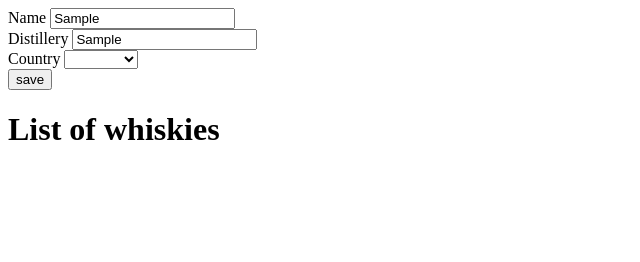
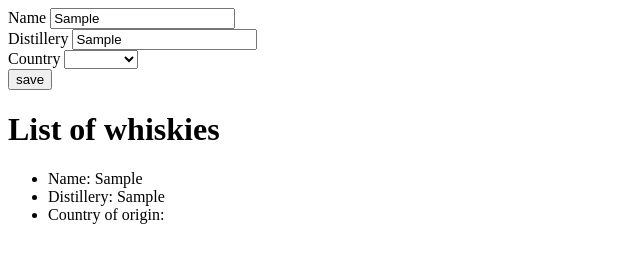
Before and after one commit to kadzer/w6weekend_homework, a plain HTML site: page index.html in a window 1280 px wide. Both pictures are taken after typing "Sample", "Sample" into the empty fields and a click on the input "save". Shown: the whole page, without its empty margins (0-640 px from the left). Drawn offline with Linux system fonts and the light colour scheme.

Commit message:
MVP complete

```diff
--- a/index.html
+++ b/index.html
@@ -20,8 +20,8 @@
         </div>
 
         <div class="form-item">
-          <label for="decade" class="primary">Country</label>
-          <select id="decade">
+          <label for="country" class="primary">Country</label>
+          <select id="country">
             <option value="" disabled selected></option>
             <option value="Scotland">Scotland</option>
             <option value="Japan">Japan</option>
--- a/js/app.js
+++ b/js/app.js
@@ -1,11 +1,24 @@
+//things called after DOM is loaded happen here
 document.addEventListener('DOMContentLoaded', () => {
   const form = document.querySelector('#new-item-form');
   form.addEventListener('submit', handleFormSubmit);
-  console.log('we have a liftoff');
 
 });
 
 const handleFormSubmit = function(event){
   event.preventDefault();
+  const drinkUl = document.createElement('ul');
+  const nameLi = document.createElement('li');
+  nameLi.textContent = `Name: ${event.target.name.value}`;
+  const distilleryLi = document.createElement('li');
+  distilleryLi.textContent = `Distillery: ${event.target.distillery.value}`;
+  const countryLi = document.createElement('li');
+  countryLi.textContent = `Country of origin: ${event.target.country.value}`;
 
+  drinkUl.appendChild(nameLi);
+  drinkUl.appendChild(distilleryLi);
+  drinkUl.appendChild(countryLi);
+
+  const listDiv = document.querySelector('#drinklist');
+  listDiv.appendChild(drinkUl);
 }
```
